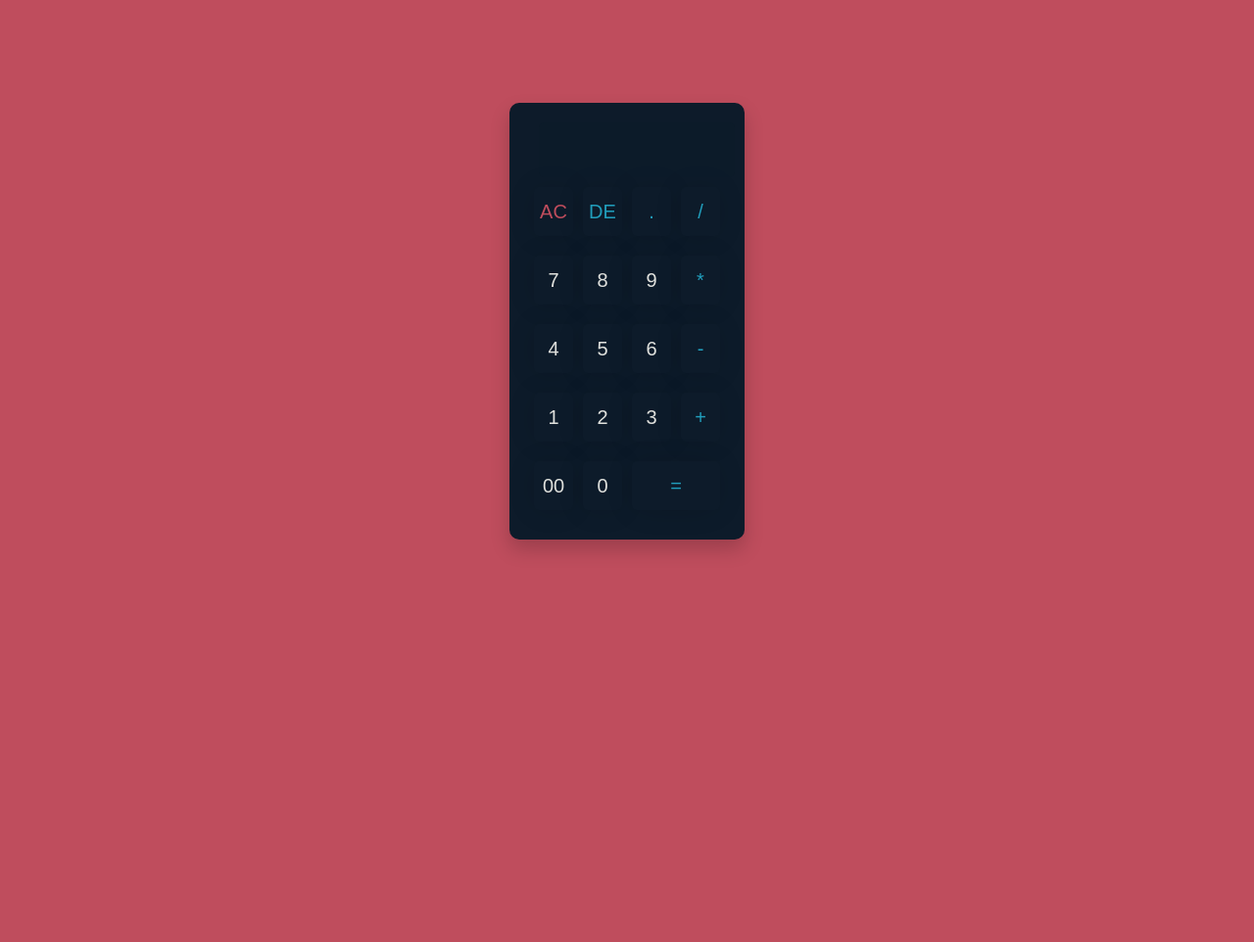
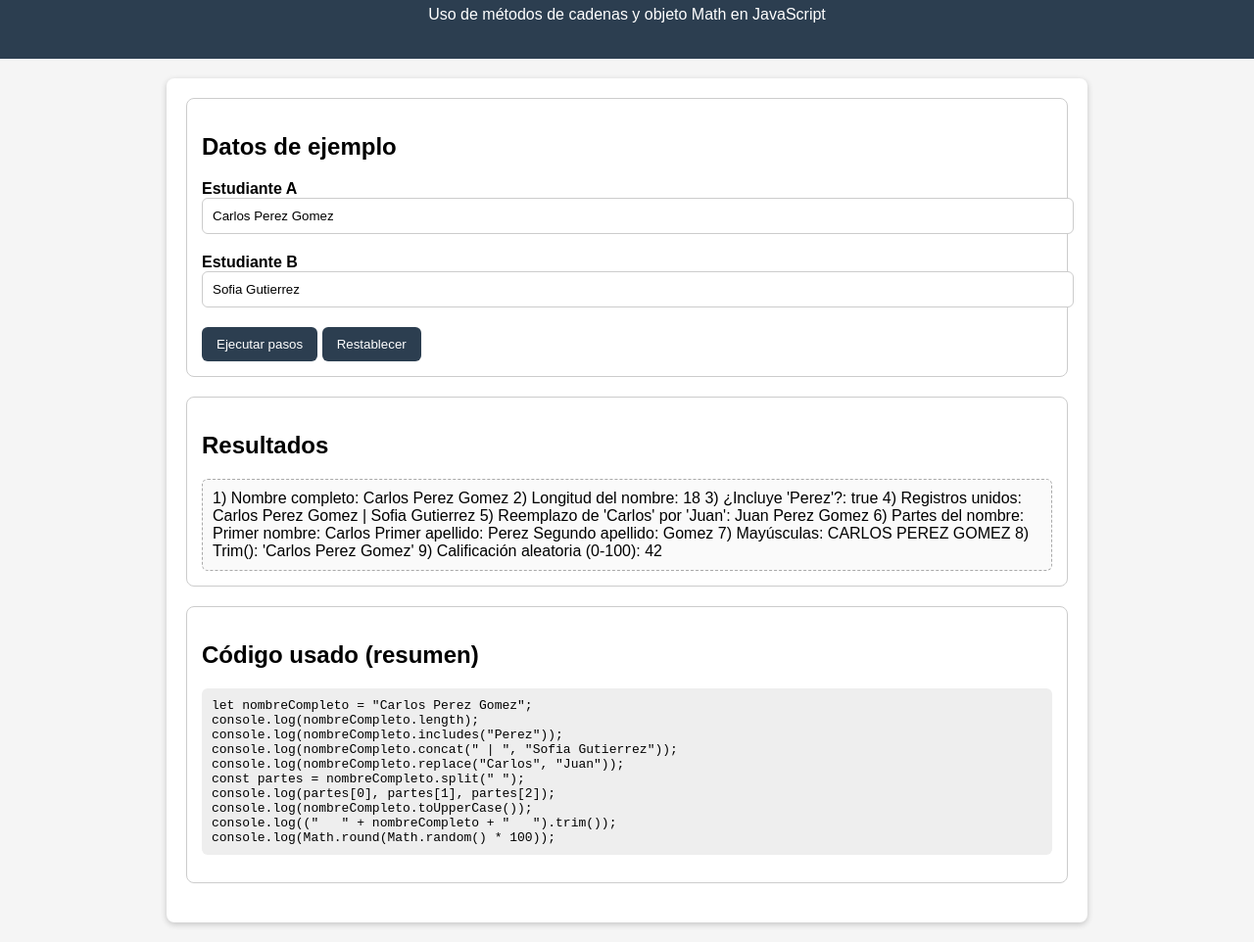
Before and after one commit to tusuhar/el-sr-m, a plain HTML site: page index.html in a window 1280 px wide. Shown: the part 72-1034 px from the top of the page at 98% size. Before the commit the page ends 800 px from the top, so only its background shows below. Drawn offline with Linux system fonts and the light colour scheme.

Commit message:
Add files via upload

```diff
--- a/index.html
+++ b/index.html
@@ -1,41 +1,120 @@
+<!DOCTYPE html>
+<html lang="es">
+<head>
+  <meta charset="UTF-8" />
+  <meta name="viewport" content="width=device-width, initial-scale=1.0"/>
+  <title>Actividad Práctica – Métodos de Cadenas y Math</title>
+  <style>
+    body { font-family: Arial, sans-serif; background:#f5f5f5; margin:0; padding:0; }
+    header { background:#2c3e50; color:#fff; padding:20px; text-align:center; }
+    main { max-width:900px; margin:20px auto; padding:20px; background:#fff; border-radius:8px; box-shadow:0 2px 6px rgba(0,0,0,0.2); }
+    h1 { margin-top:0; }
+    .card { margin-bottom:20px; padding:15px; border:1px solid #ccc; border-radius:8px; }
+    label { font-weight:bold; display:block; margin-top:10px; }
+    input[type="text"]{ width:100%; padding:10px; border-radius:6px; border:1px solid #ccc; margin-bottom:10px; }
+    button { padding:10px 15px; border:none; border-radius:6px; margin-top:10px; cursor:pointer; background:#2c3e50; color:white; }
+    button:hover { background:#34495e; }
+    pre { background:#eee; padding:10px; border-radius:6px; overflow:auto; }
+    .out { background:#fafafa; border:1px dashed #aaa; padding:10px; border-radius:6px; min-height:50px; }
+  </style>
+</head>
+<body>
+  <header>
+    <h1>Actividad Práctica – Registro de Estudiantes</h1>
+    <p>Uso de métodos de cadenas y objeto Math en JavaScript</p>
+  </header>
 
- <!DOCTYPE html>
- <html lang="en">
- <head>
-    <meta charset="UTF-8">
-    <meta name="viewport" content="width=device-width, initial-scale=1.0">
-    <title>Calculadora</title>
+  <main>
+    <section class="card">
+      <h2>Datos de ejemplo</h2>
+      <label for="nombreA">Estudiante A</label>
+      <input id="nombreA" type="text" value="Carlos Perez Gomez" />
 
-    <link rel="stylesheet" href="estilos.css">
- </head>
- <body>
-    <div id="calculator">
-        <input type="text" id="display" disabled>
-        <br />
-        <button id="ac" class="operator">AC</button>
-        <button id="de" class="operator">DE</button>
-        <button id="." class="operator">.</button>
-        <button id="/" class="operator">/</button>
-        <br />
-        <button id="7">7</button>
-        <button id="8">8</button>
-        <button id="9">9</button>
-        <button id="*" class="operator">*</button>
-        <br />
-        <button id="4">4</button>
-        <button id="5">5</button>
-        <button id="6">6</button>
-        <button id="-" class="operator">-</button>
-        <br />
-        <button id="1">1</button>
-        <button id="2">2</button>
-        <button id="3">3</button>
-        <button id="+" class="operator">+</button>
-        <br />
-        <button id="00">00</button>
-        <button id="0">0</button>
-        <button id="=" class="equal operator">=</button>
-    </div>
-    <script src="scripts.js"></script>
- </body>
- </html>
+      <label for="nombreB">Estudiante B</label>
+      <input id="nombreB" type="text" value="Sofia Gutierrez" />
+
+      <button id="btnRun">Ejecutar pasos</button>
+      <button id="btnReset">Restablecer</button>
+    </section>
+
+    <section class="card">
+      <h2>Resultados</h2>
+      <div id="salida" class="out"></div>
+    </section>
+
+    <section class="card">
+      <h2>Código usado (resumen)</h2>
+      <pre><code id="codeSample"></code></pre>
+    </section>
+  </main>
+
+  <script>
+    const salida = document.getElementById('salida');
+    const codeSample = document.getElementById('codeSample');
+    const nombreA = document.getElementById('nombreA');
+    const nombreB = document.getElementById('nombreB');
+
+    const mostrar = (linea) => {
+      salida.textContent += linea + "\n";
+    };
+
+    const limpiar = () => {
+      salida.textContent = "";
+    };
+
+    const run = () => {
+      limpiar();
+      let nombreCompleto = nombreA.value;
+      mostrar("1) Nombre completo: " + nombreCompleto);
+
+      mostrar("2) Longitud del nombre: " + nombreCompleto.length);
+
+      mostrar("3) ¿Incluye 'Perez'?: " + nombreCompleto.includes("Perez"));
+
+      let registros = nombreCompleto.concat(" | ", nombreB.value);
+      mostrar("4) Registros unidos: " + registros);
+
+      let reemplazado = nombreCompleto.replace("Carlos", "Juan");
+      mostrar("5) Reemplazo de 'Carlos' por 'Juan': " + reemplazado);
+
+      let partes = nombreCompleto.split(" ");
+      mostrar("6) Partes del nombre:");
+      mostrar("   Primer nombre: " + (partes[0] || ""));
+      mostrar("   Primer apellido: " + (partes[1] || ""));
+      mostrar("   Segundo apellido: " + (partes[2] || ""));
+
+      mostrar("7) Mayúsculas: " + nombreCompleto.toUpperCase());
+
+      let conEspacios = "   " + nombreCompleto + "   ";
+      mostrar("8) Trim(): '" + conEspacios.trim() + "'");
+
+      let calificacion = Math.round(Math.random() * 100);
+      mostrar("9) Calificación aleatoria (0-100): " + calificacion);
+
+      // Mostrar snippet del código
+      codeSample.textContent =
+`let nombreCompleto = "${nombreA.value}";
+console.log(nombreCompleto.length);
+console.log(nombreCompleto.includes("Perez"));
+console.log(nombreCompleto.concat(" | ", "${nombreB.value}"));
+console.log(nombreCompleto.replace("Carlos", "Juan"));
+const partes = nombreCompleto.split(" ");
+console.log(partes[0], partes[1], partes[2]);
+console.log(nombreCompleto.toUpperCase());
+console.log(("   " + nombreCompleto + "   ").trim());
+console.log(Math.round(Math.random() * 100));`;
+    };
+
+    document.getElementById('btnRun').addEventListener('click', run);
+    document.getElementById('btnReset').addEventListener('click', () => {
+      nombreA.value = "Carlos Perez Gomez";
+      nombreB.value = "Sofia Gutierrez";
+      limpiar();
+      codeSample.textContent = "";
+    });
+
+    // Ejecutar al inicio
+    run();
+  </script>
+</body>
+</html>
--- a/scripts.js
+++ b/scripts.js
@@ -1,16 +1,49 @@
-const display= document.querySelector("#display");
-const buttons= document.querySelectorAll("button");
+// Ejemplo de uso de .length
+// Contar los caracteres de una contraseña
+let contrasena = "segura123";
+console.log("La contraseña tiene:", contrasena.length, "caracteres"); // 9
 
-buttons.forEach((btn) => {
-    btn.addEventListener("click", () =>{
-        if(btn.id === "="){
-            display.value = eval(display.value);
-        } else if (btn.id === "ac"){
-            display.value = "";
-        } else if (btn.id == "de"){
-            display.value = display.value.slice(0, -1);
-        } else {
-            display.value += btn.id
-        }
-    })
-})
+// Ejemplo de .includes()
+// Revisar si un texto contiene la palabra "Java"
+let curso = "Estoy aprendiendo JavaScript";
+console.log("¿El curso contiene 'Java'?:", curso.includes("Java")); // true
+
+// Ejemplo de .concat()
+// Unir dos cadenas para formar un mensaje
+let saludo1 = "Hola";
+let saludo2 = "Mundo";
+let mensaje = saludo1.concat(" ", saludo2, "!");
+console.log(mensaje); // "Hola Mundo!"
+
+// Ejemplo de .replace()
+// Cambiar una palabra en una oración
+let frase = "El clima está frío";
+let nuevaFrase = frase.replace("frío", "caliente");
+console.log(nuevaFrase); // "El clima está caliente"
+
+// Ejemplo de .split()
+// Dividir una lista de materias separadas por comas
+let materias = "Matemáticas,Inglés,Programación";
+let listaMaterias = materias.split(",");
+console.log(listaMaterias); // ["Matemáticas", "Inglés", "Programación"]
+
+// Ejemplo de .toUpperCase()
+// Pasar un nombre a mayúsculas
+let estudiante = "sofia gutierrez";
+console.log(estudiante.toUpperCase()); // "SOFIA GUTIERREZ"
+
+// Objeto Math
+// Redondear diferentes números
+console.log("Floor de 7.8:", Math.floor(7.8)); // 7
+console.log("Ceil de 7.2:", Math.ceil(7.2));   // 8
+console.log("Round de 7.5:", Math.round(7.5)); // 8
+
+// Generar una nota aleatoria entre 0 y 100
+let notaFinal = Math.round(Math.random() * 100);
+console.log("La nota del estudiante es:", notaFinal);
+
+// Raíz cuadrada de 81
+console.log("Raíz cuadrada de 81:", Math.sqrt(81)); // 9
+
+// Potencia: 3 elevado a la 4
+console.log("3^4 =", Math.pow(3, 4)); // 81
```
